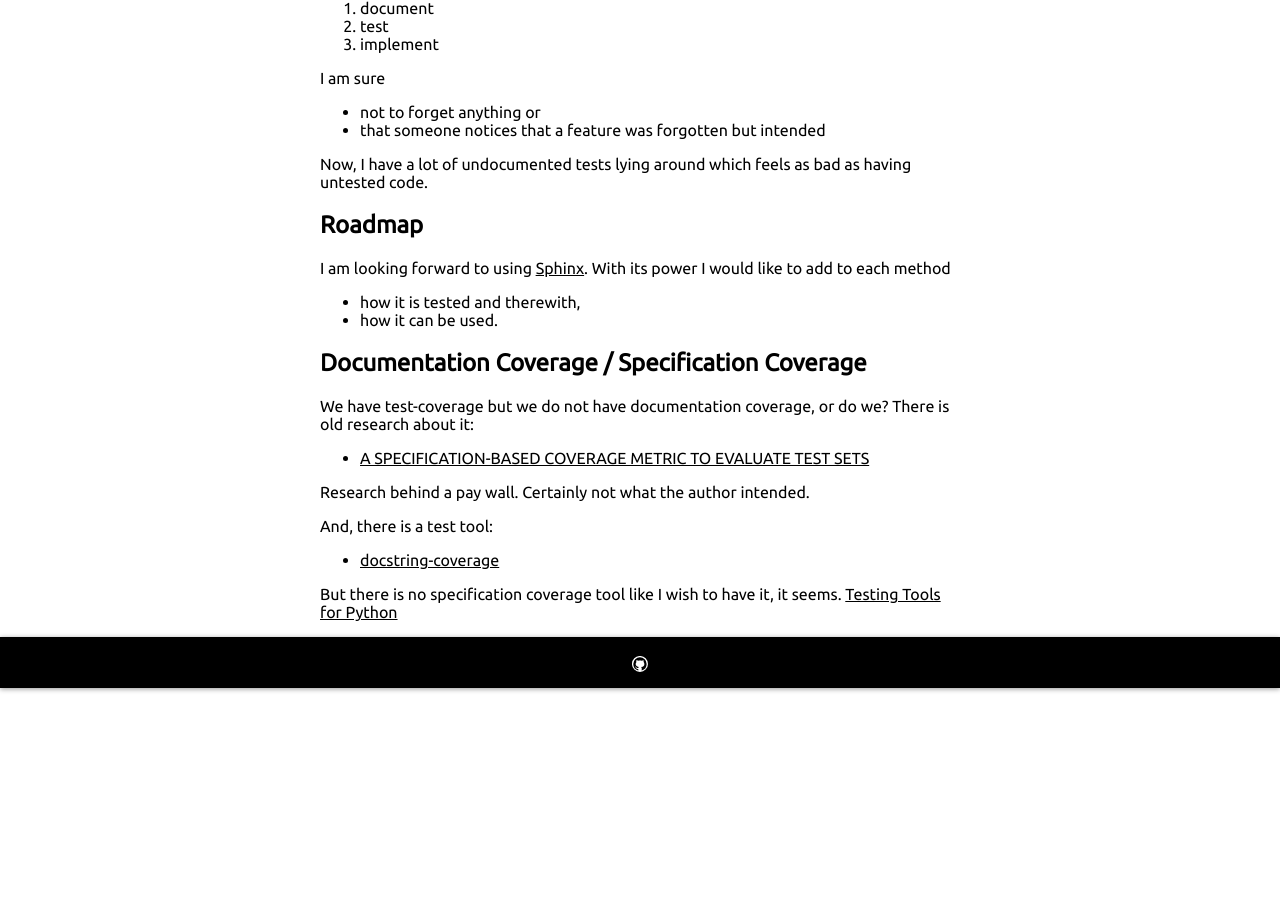
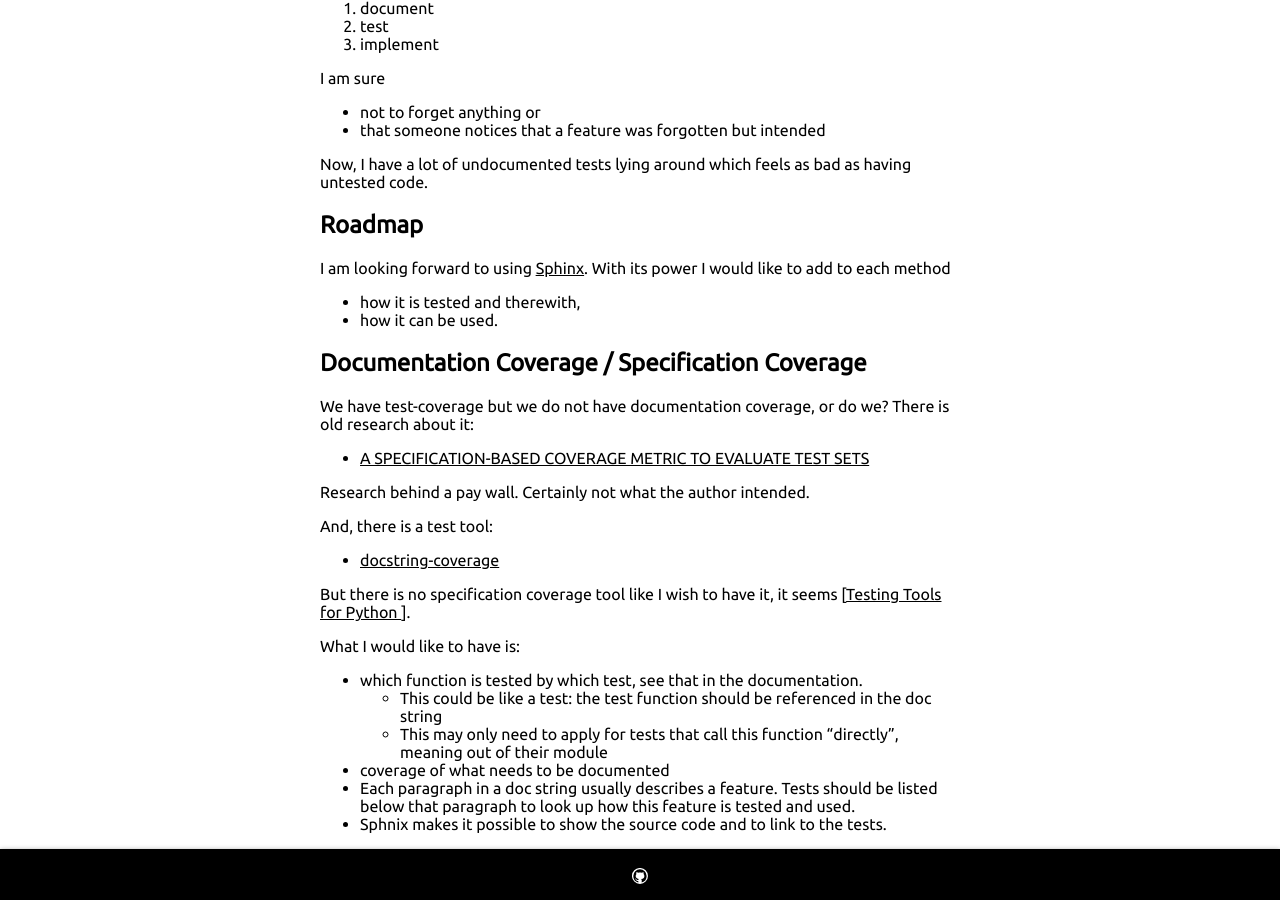
Before and after one commit to niccokunzmann/niccokunzmann.github.io, a Jekyll site: the page built from _posts/2016-06-10-Documentation-Driven-Development.md, in a window 1280 px wide and 900 px high, scrolled down 2784 px. Built offline with Jekyll 4.4.1, drawn with Linux system fonts in a browser that asks for light colours.

Commit message:
add ddd wishes

```diff
--- a/_posts/2016-06-10-Documentation-Driven-Development.md
+++ b/_posts/2016-06-10-Documentation-Driven-Development.md
@@ -193,6 +193,15 @@ And, there is a test tool:
 
 - [docstring-coverage](https://pypi.python.org/pypi/docstring-coverage/0.3.4)
 
-But there is no specification coverage tool like I wish to have it, it seems.
-[Testing Tools for Python
-](https://wiki.python.org/moin/PythonTestingToolsTaxonomy)
+But there is no specification coverage tool like I wish to have it, it seems
+[[Testing Tools for Python
+](https://wiki.python.org/moin/PythonTestingToolsTaxonomy)].
+
+What I would like to have is:
+
+- which function is tested by which test, see that in the documentation.
+  - This could be like a test: the test function should be referenced in the doc string
+  - This may only need to apply for tests that call this function "directly", meaning out of their module
+- coverage of what needs to be documented
+- Each paragraph in a doc string usually describes a feature. Tests should be listed below that paragraph to look up how this feature is tested and used.
+- Sphnix makes it possible to show the source code and to link to the tests.
```
